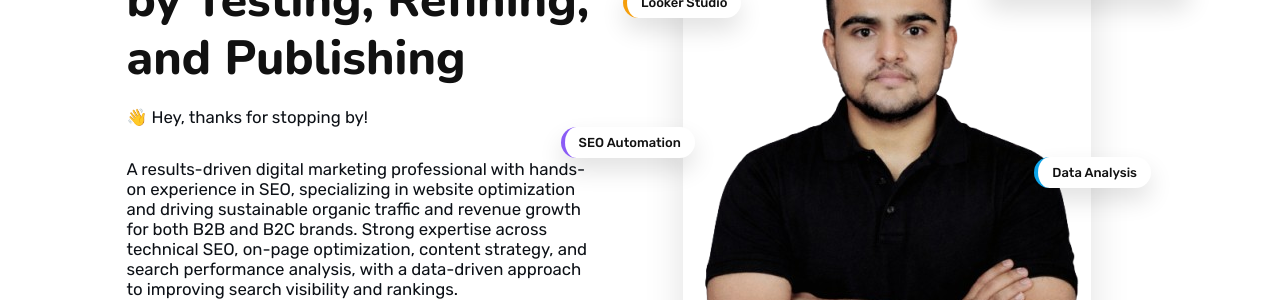
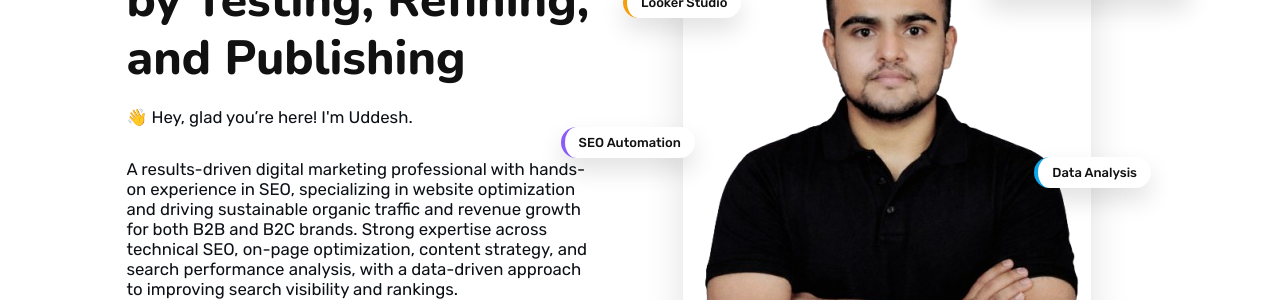
Before and after one commit to uddeshbommawar/uddeshbommawar.github.io, a Jekyll site: the page built from index.md, in a window 1280 px wide. Shown: the part 181-481 px from the top of the page. Built offline with Jekyll 4.4.1, drawn with Linux system fonts in a browser that asks for light colours.

Commit message:
Update index.md

```diff
--- a/index.md
+++ b/index.md
@@ -14,7 +14,8 @@ description: Personal SEO lab by Uddesh Bommawar focused on technical SEO, conte
     </h1>
 
 <p class="welcome-note">
-  <span class="wave-emoji">👋</span> Hey, thanks for stopping by!
+  <span class="wave-emoji">👋</span> Hey, glad you’re here! I'm Uddesh.
+
 </p>
 
     <p>A results-driven digital marketing professional with hands-on experience in SEO, specializing in website optimization and driving sustainable organic traffic and revenue growth for both B2B and B2C brands. Strong expertise across technical SEO, on-page optimization, content strategy, and search performance analysis, with a data-driven approach to improving search visibility and rankings.</p>
```
